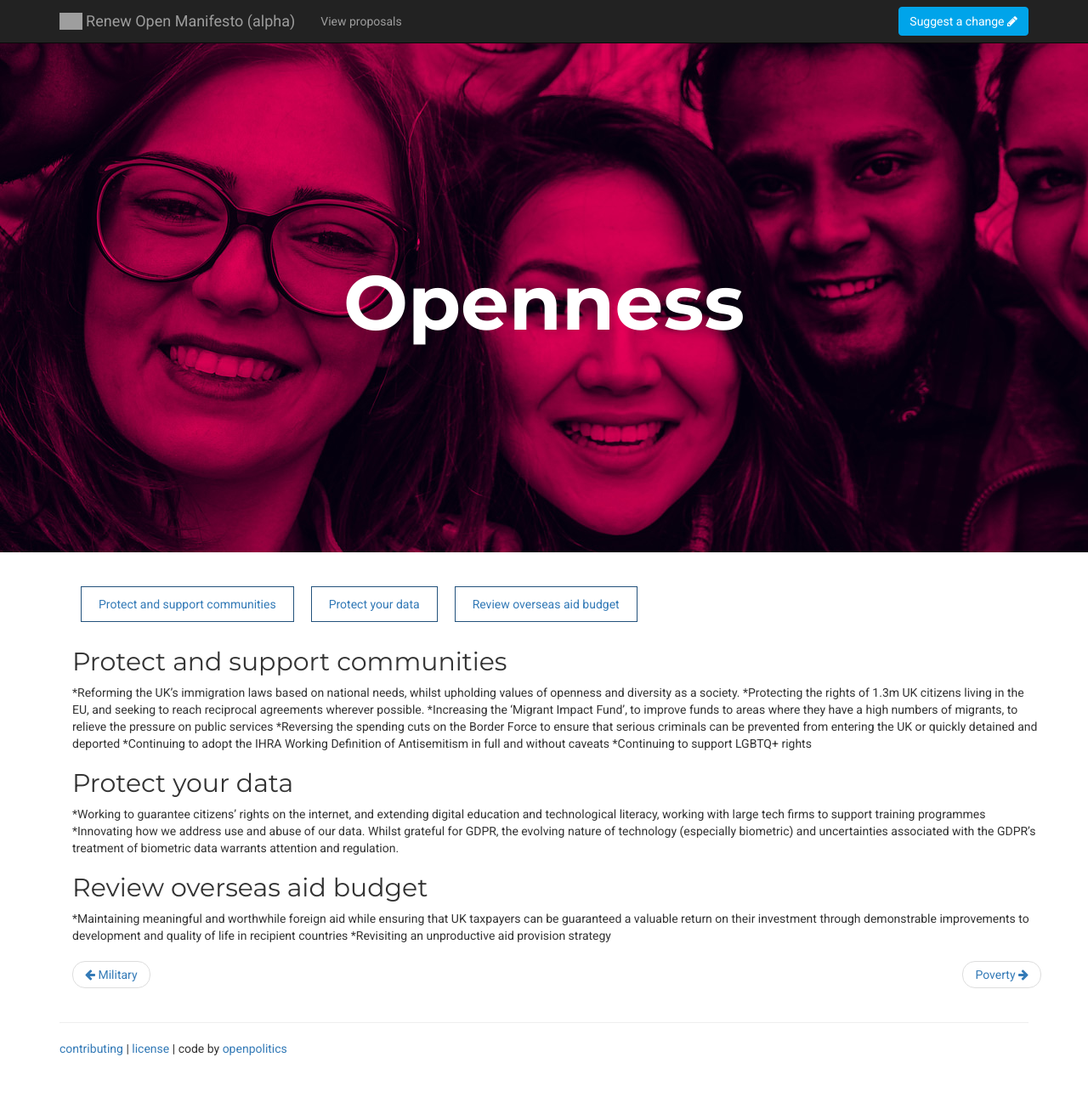
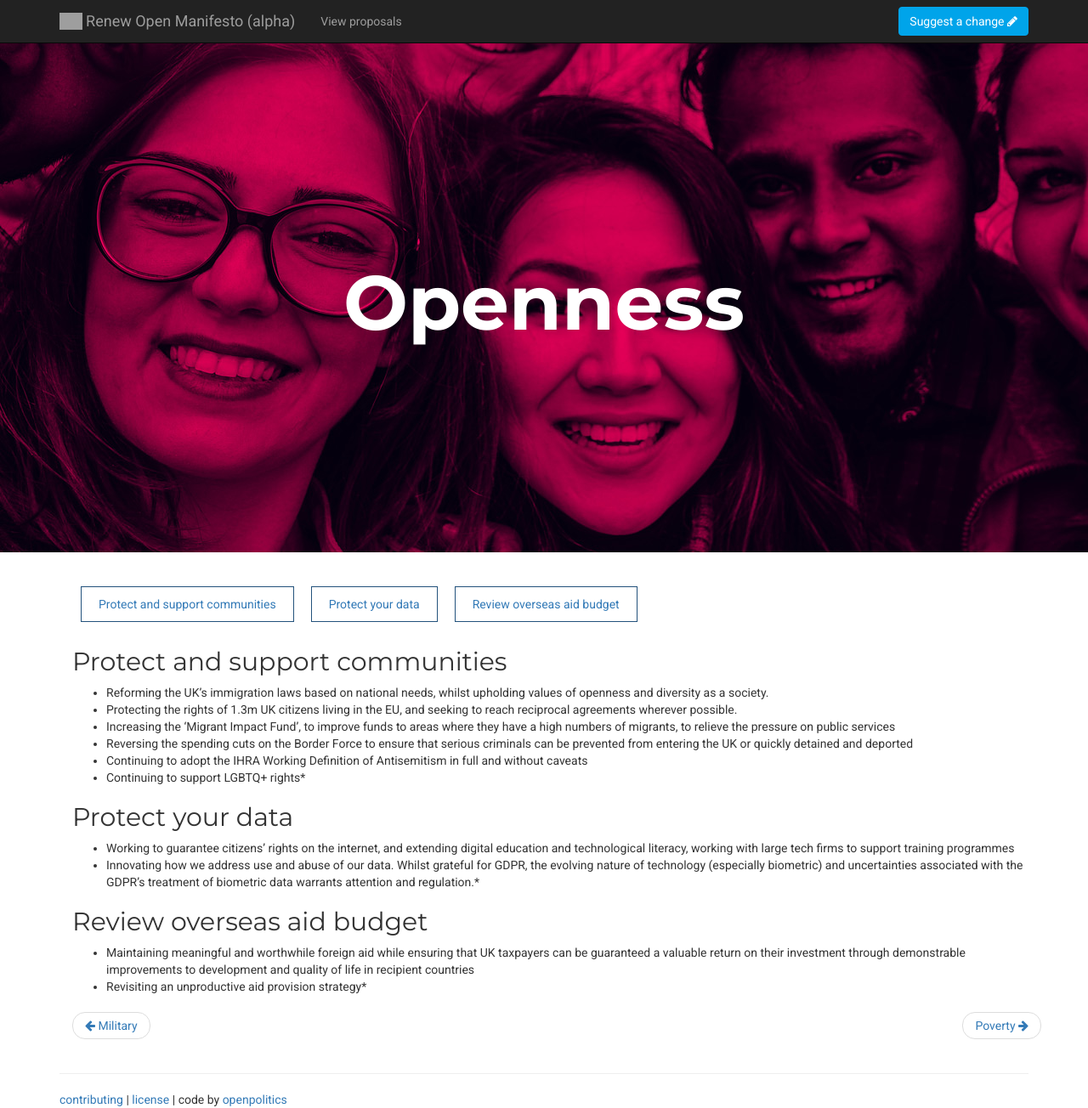
Before and after one commit to Renewparty/renew-manifesto, a Jekyll site: the page built from policies/openness.md, in a window 1280 px wide and 1304 px high. Shown: the whole window at 85% size. Built offline with Jekyll 4.4.1, drawn with Linux system fonts in a browser that asks for light colours; grey boxes are pictures that could not be loaded.

Commit message:
fixed bulleted list

```diff
--- a/policies/openness.md
+++ b/policies/openness.md
@@ -4,19 +4,19 @@ title: Openness
 
 ## Protect and support communities
 
-*Reforming the UK’s immigration laws based on national needs, whilst upholding values of openness and diversity as a society.
-*Protecting the rights of 1.3m UK citizens living in the EU, and seeking to reach reciprocal agreements wherever possible.
-*Increasing the ‘Migrant Impact Fund’, to improve funds to areas where they have a high numbers of migrants, to relieve the pressure on public services
-*Reversing the spending cuts on the Border Force to ensure that serious criminals can be prevented from entering the UK or quickly detained and deported
-*Continuing to adopt the IHRA Working Definition of Antisemitism in full and without caveats
-*Continuing to support LGBTQ+ rights
+* Reforming the UK’s immigration laws based on national needs, whilst upholding values of openness and diversity as a society.
+* Protecting the rights of 1.3m UK citizens living in the EU, and seeking to reach reciprocal agreements wherever possible.
+* Increasing the ‘Migrant Impact Fund’, to improve funds to areas where they have a high numbers of migrants, to relieve the pressure on public services
+* Reversing the spending cuts on the Border Force to ensure that serious criminals can be prevented from entering the UK or quickly detained and deported
+* Continuing to adopt the IHRA Working Definition of Antisemitism in full and without caveats
+* Continuing to support LGBTQ+ rights*
 
 ## Protect your data
 
-*Working to guarantee citizens’ rights on the internet, and extending digital education and technological literacy, working with large tech firms to support training programmes
-*Innovating how we address use and abuse of our data. Whilst grateful for GDPR, the evolving nature of technology (especially biometric) and uncertainties associated with the GDPR’s treatment of biometric data warrants attention and regulation.
+* Working to guarantee citizens’ rights on the internet, and extending digital education and technological literacy, working with large tech firms to support training programmes
+* Innovating how we address use and abuse of our data. Whilst grateful for GDPR, the evolving nature of technology (especially biometric) and uncertainties associated with the GDPR’s treatment of biometric data warrants attention and regulation.*
 
 ## Review overseas aid budget
 
-*Maintaining meaningful and worthwhile foreign aid while ensuring that UK taxpayers can be guaranteed a valuable return on their investment through demonstrable improvements to development and quality of life in recipient countries
-*Revisiting an unproductive aid provision strategy
+* Maintaining meaningful and worthwhile foreign aid while ensuring that UK taxpayers can be guaranteed a valuable return on their investment through demonstrable improvements to development and quality of life in recipient countries
+* Revisiting an unproductive aid provision strategy*
```
